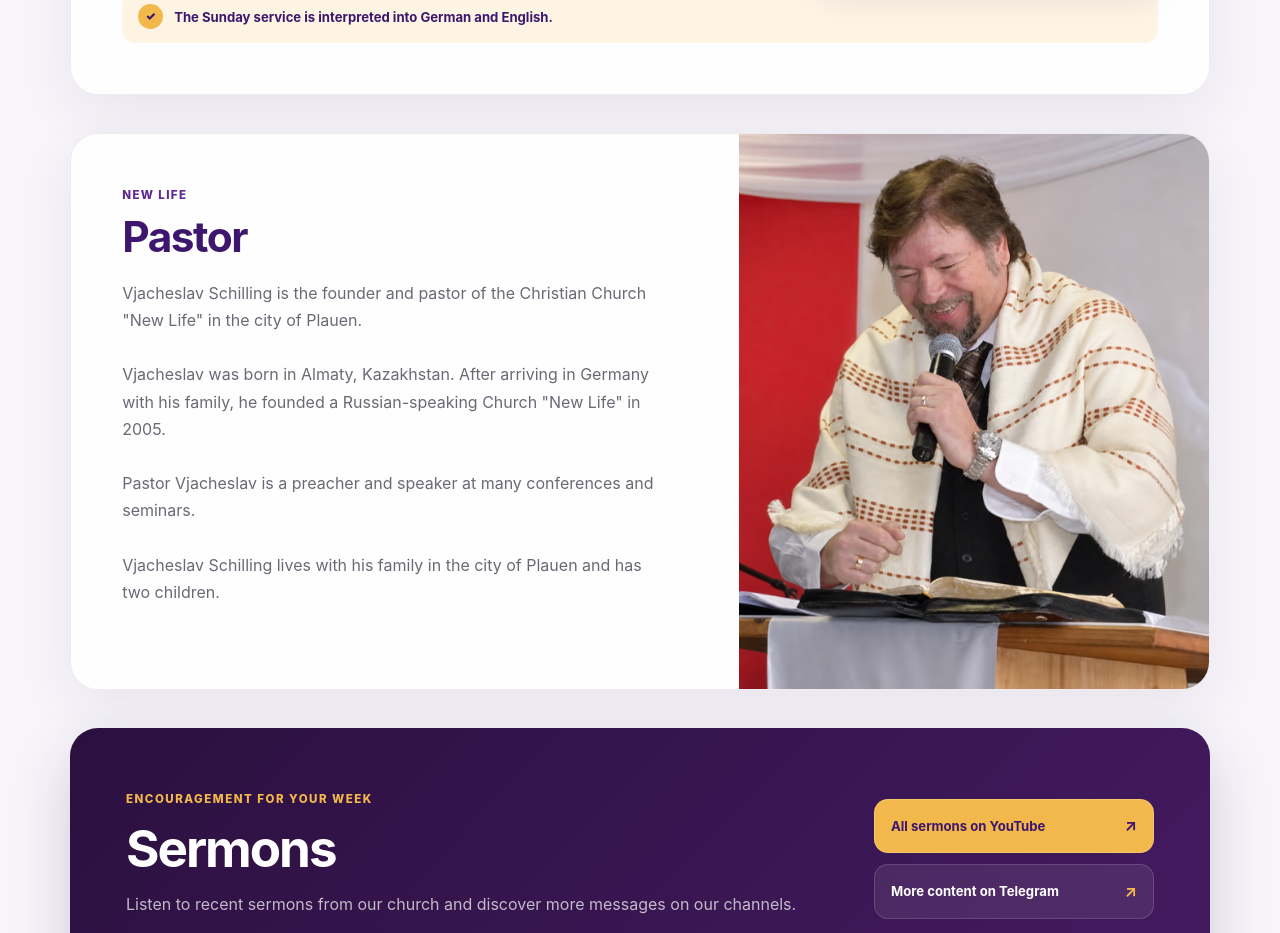
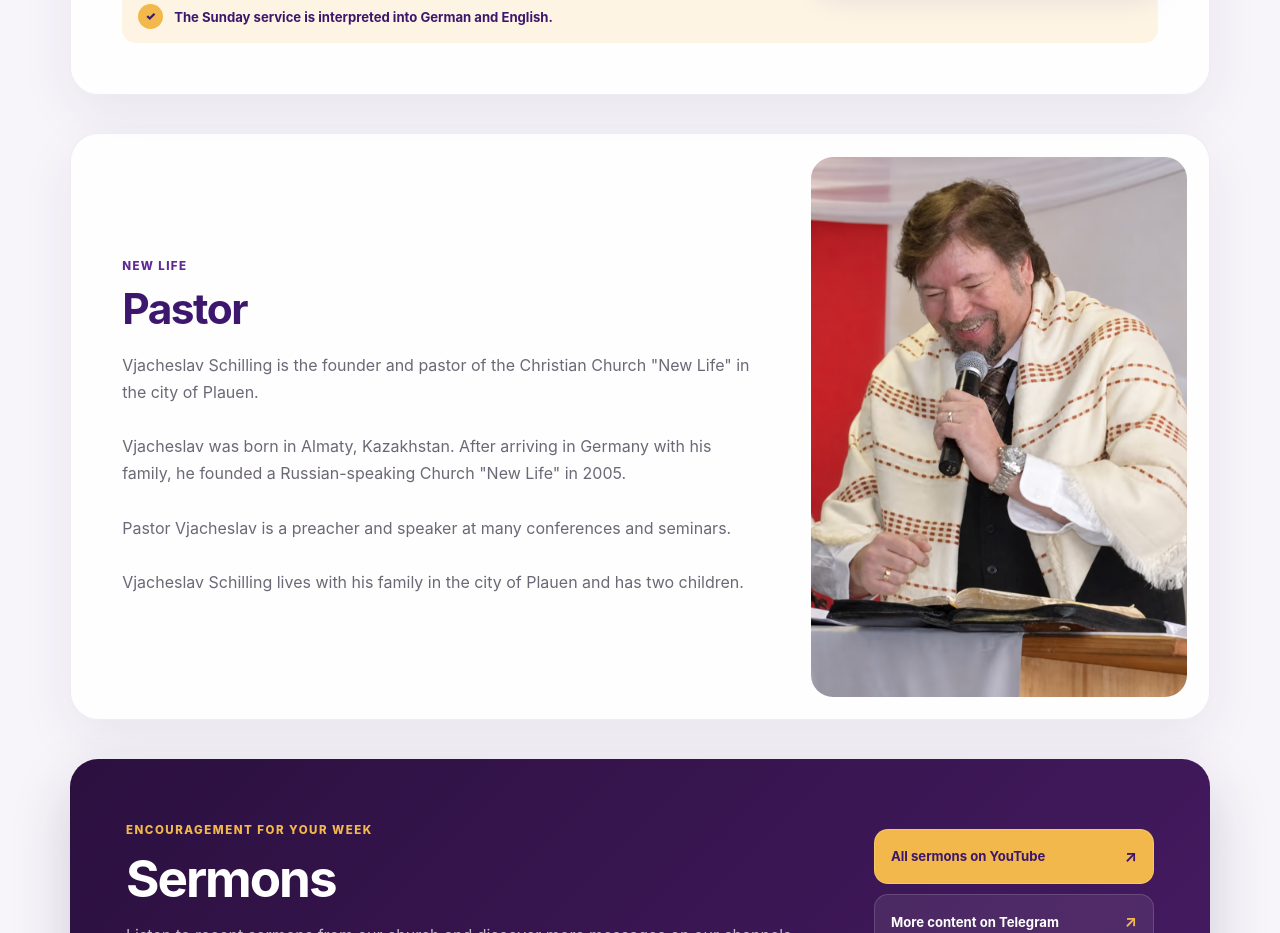
Before and after one commit to dignityinside/g12_eu, a Vue app: page / in a window 1280 px wide. Shown: the part 1960-2893 px from the top of the page. Built offline with nearby package versions, Linux system fonts and the light colour scheme.

Commit message:
Implement new design

```diff
--- a/src/components/MediaBlock.vue
+++ b/src/components/MediaBlock.vue
@@ -53,13 +53,14 @@ const imageBase = computed(() => props.image?.replace(/\.[^.]+$/, ''));
 .slot:not(:empty) { margin-top: 1.4rem; }
 .slot :deep(p) { margin: .45rem 0; }
 
-.section--image { display: grid; gap: 2rem; padding: 0; overflow: hidden; }
+.section--image { display: grid; padding: 0; overflow: hidden; }
 .section--image .section__copy { padding: clamp(1.6rem, 4vw, 3.25rem); }
-.image-wrap { min-height: 360px; }
+.image-wrap { width: 100%; height: clamp(340px, 70vw, 430px); min-height: 0; }
 .image-wrap picture { display: block; width: 100%; height: 100%; }
 .image-wrap img { display: block; width: 100%; height: 100%; object-fit: cover; object-position: center top; }
 
-@include breakpoint('s') {
-  .section--image { grid-template-columns: 1.15fr .85fr; align-items: stretch; }
+@include breakpoint('m') {
+  .section--image { grid-template-columns: minmax(0, 1.3fr) minmax(300px, .7fr); align-items: center; }
+  .image-wrap { width: calc(100% - 1.4rem); height: clamp(440px, 48vw, 540px); margin: 1.4rem 1.4rem 1.4rem 0; border-radius: 22px; overflow: hidden; }
 }
 </style>
```
